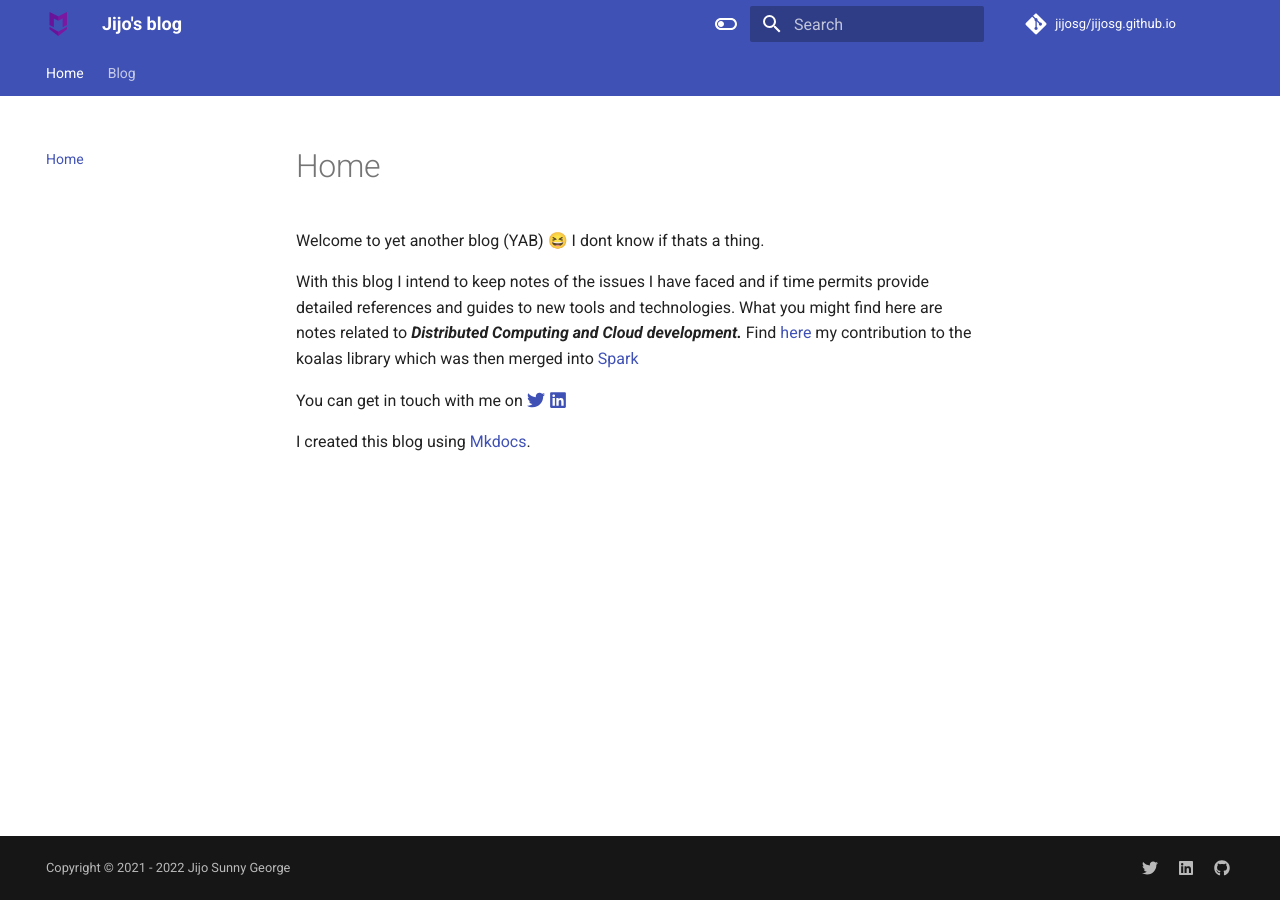
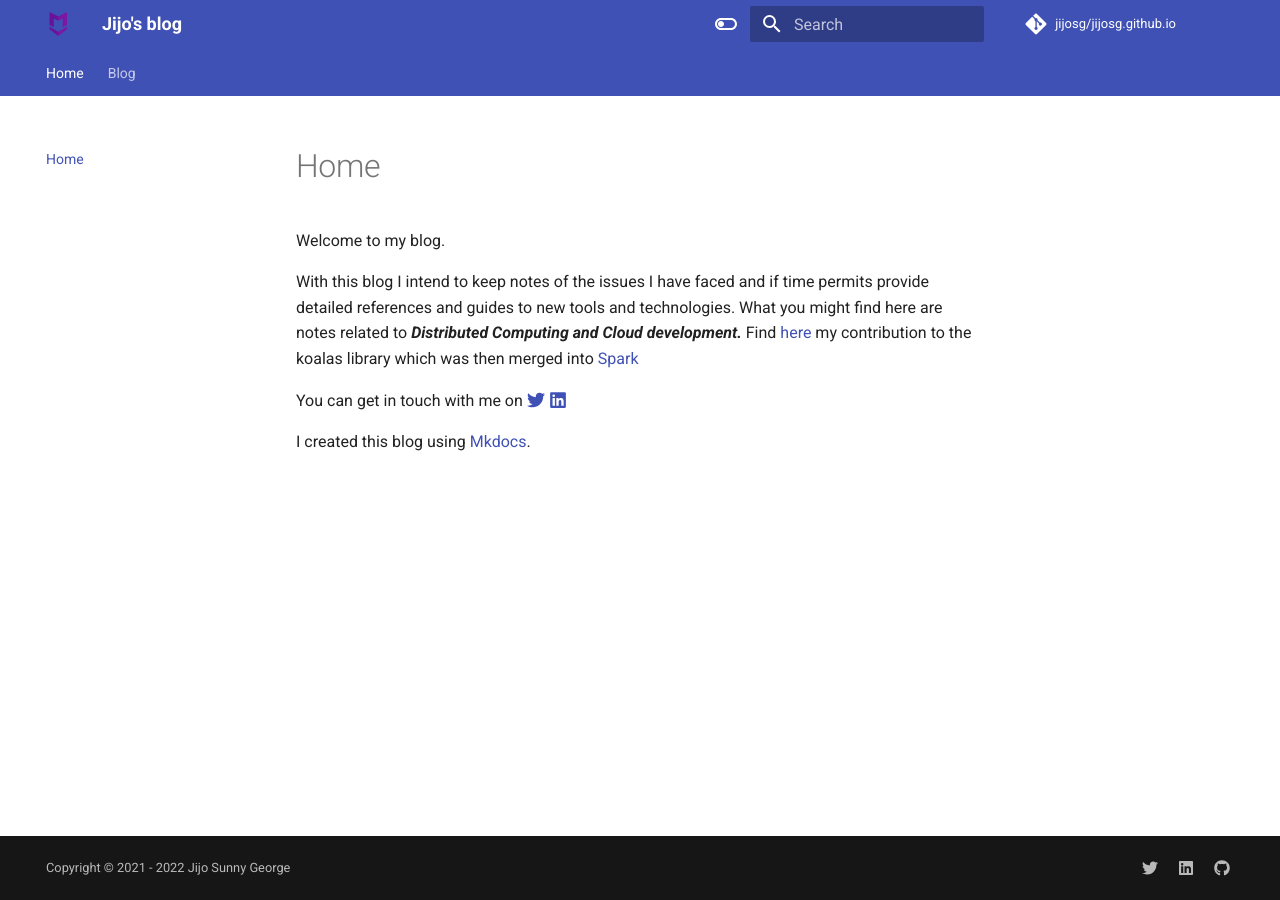
Before and after one commit to jijosg/jijosg.github.io, an MkDocs documentation site: the page built from docs/index.md, in a window 1280 px wide. Built offline with MkDocs 1.6.1 and Material for MkDocs 9.7.7, drawn with Linux system fonts in a browser that asks for light colours; comment, search, counter and statistics services are not loaded.

Commit message:
Update index.md

```diff
--- a/docs/index.md
+++ b/docs/index.md
@@ -2,7 +2,7 @@
 title: Welcome
 ---
 
-Welcome to yet another blog (YAB) 😆 I dont know if thats a thing.
+Welcome to my blog.
 
 With this blog I intend to keep notes of the issues I have faced and if time permits provide detailed references and guides to new tools and technologies.
 What you might find here are notes related to ***Distributed Computing and Cloud development.***  Find [here](https://github.com/databricks/koalas/pull/1622) my contribution to the koalas library which was then merged into [Spark](https://github.com/apache/spark/pull/32036)
```
